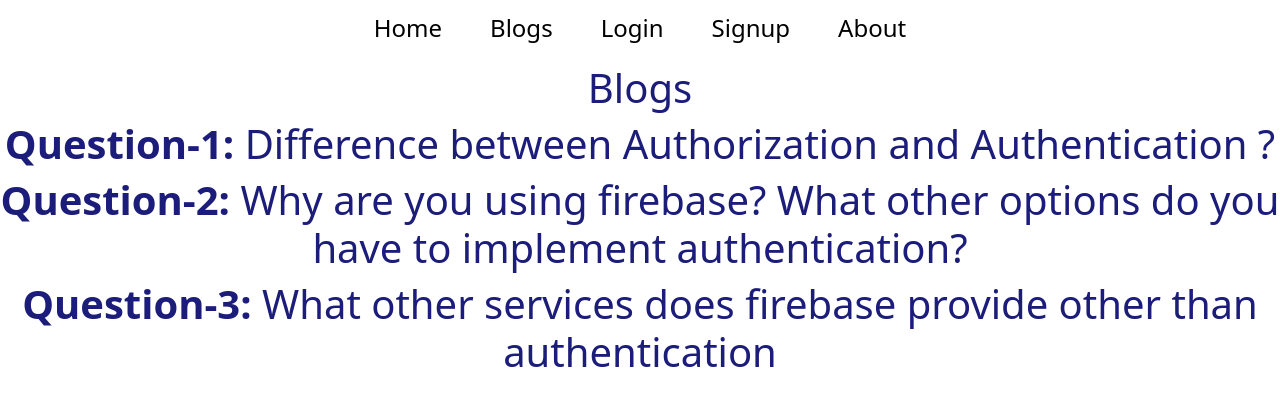
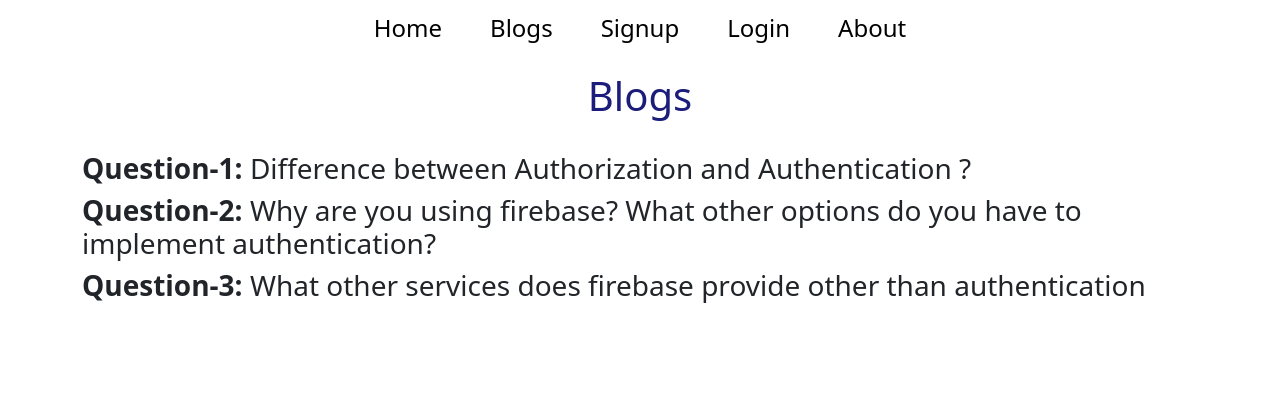
Before and after one commit to zereentabassum/independent-service-provider, a React (Create React App) app: page /blogs in a window 1280 px wide. Shown: the top 406 px of the page. Built offline with nearby package versions, Linux system fonts and the light colour scheme; no server answers.

Commit message:
requireAuth added

```diff
--- a/src/Components/About/About.js
+++ b/src/Components/About/About.js
@@ -4,8 +4,8 @@
 const About = () => {
     return (
         <div className='about w-50 m-auto'>
-            <div className='about-me'>
-            <h1 className='pt-3 pb-5 display-2'>About Me</h1>
+            <div className='about-me text-start'>
+            <h1 className='pt-3 pb-5 display-2 text-center'>About Me</h1>
             <h2><strong className='text-success'>Name: </strong> Zereen Tabassum</h2>
             <h5><strong className='text-success'>My Goal :</strong>My goal is to become a web developer and then getting a job. To achieve this goal, I am working hard to learn web development. I am practicing everyday. When I will be properly skilled at it, I will start applying for jobs. </h5>
             </div>
--- a/src/Components/Blogs/Blogs.js
+++ b/src/Components/Blogs/Blogs.js
@@ -3,11 +3,11 @@
 
 const Blogs = () => {
     return (
-        <div>
-            <h1>Blogs</h1>
-            <h1><strong>Question-1: </strong>  Difference between Authorization and Authentication ?</h1>
-            <h1><strong>Question-2: </strong> Why are you using firebase? What other options do you have to implement authentication?</h1>
-            <h1><strong>Question-3: </strong>  What other services does firebase provide other than authentication</h1>
+        <div className='text-start container'>
+            <h1 className='pt-2 pb-4 text-center'>Blogs</h1>
+            <h3><strong>Question-1: </strong>  Difference between Authorization and Authentication ?</h3>
+            <h3><strong>Question-2: </strong> Why are you using firebase? What other options do you have to implement authentication?</h3>
+            <h3><strong>Question-3: </strong>  What other services does firebase provide other than authentication</h3>
         </div>
     );
 };
--- a/src/Components/Header/Header.js
+++ b/src/Components/Header/Header.js
@@ -1,15 +1,30 @@
+import { signOut } from 'firebase/auth';
 import React from 'react';
+import { Button } from 'react-bootstrap';
+import { useAuthState } from 'react-firebase-hooks/auth';
 import { Link } from 'react-router-dom';
+import auth from '../../firebase.init';
 import './Header.css';
 
 const Header = () => {
+    const [user] = useAuthState(auth);
+
+    const handleSignout = () =>{
+        signOut(auth);
+    }
+
     return (
         <div>
             <nav>
                 <Link className='fs-4 text-decoration-none text-black  px-4' to='/home'>Home</Link>
                 <Link className='fs-4 text-decoration-none text-black  px-4' to='/blogs'>Blogs</Link>
+                <Link className='fs-4 text-decoration-none text-black  px-4' to='/signup'>Signup</Link>
+                {
+                    user?
+                    <Button onClick={handleSignout} className='btn btn-primary'>Sign out</Button>
+                    :
                 <Link className='fs-4 text-decoration-none text-black  px-4' to='/login'>Login</Link>
-                <Link className='fs-4 text-decoration-none text-black  px-4' to='/signup'>Signup</Link>
+                }
                 <Link className='fs-4 text-decoration-none text-black  px-4' to='/about'>About</Link>
             </nav>
         </div>
--- /dev/null
+++ b/src/Components/Loading/Loading.js
@@ -0,0 +1,13 @@
+import React from 'react';
+import { Spinner } from 'react-bootstrap';
+
+const Loading = () => {
+    return (
+        <div style={{height:'300px'}} className='w-100 d-flex justify-content-center align-items-center'>
+              <Spinner animation="border" variant="primary" />
+
+        </div>
+    );
+};
+
+export default Loading;
--- a/src/Components/Login/Login.js
+++ b/src/Components/Login/Login.js
@@ -1,7 +1,7 @@
 import React, { useState } from 'react';
 import { Button, Form } from 'react-bootstrap';
 import { useSignInWithEmailAndPassword } from 'react-firebase-hooks/auth';
-import { Link, useNavigate } from 'react-router-dom';
+import { Link, useLocation, useNavigate } from 'react-router-dom';
 import auth from '../../firebase.init';
 import GoogleLogin from '../GoogleLogin/GoogleLogin';
 import './Login.css';
@@ -11,6 +11,10 @@
     const [email, setEmail] = useState('');
     const [password, setPassword] = useState('');
     const navigate = useNavigate();
+    const location = useLocation();
+    let from = location.state?.from?.pathname || "/";
+
+
     const [
       signInWithEmailAndPassword,
       user,
@@ -30,7 +34,7 @@
         signInWithEmailAndPassword(email, password);
     }
     if(user){
-        navigate('/blogs');
+        navigate(from, { replace: true });
     }
     let loadLogin;
     if (loading) {
--- a/src/Components/RequireAuth/RequireAuth.js
+++ b/src/Components/RequireAuth/RequireAuth.js
@@ -2,12 +2,18 @@
 import { useAuthState } from 'react-firebase-hooks/auth';
 import { Navigate, useLocation } from 'react-router-dom';
 import auth from '../../firebase.init';
+import Loading from '../Loading/Loading';
 
 const RequireAuth = ({children}) => {
-    const [user] = useAuthState(auth);
+    const [user, loading] = useAuthState(auth);
     const location = useLocation()
+    if(loading){
+        return <Loading></Loading>
+    }
+
     if(!user){
         return <Navigate to="/login" state={{ from: location }} replace />;
+
     }
     return children ;
 };
--- a/src/Components/Services/Services.js
+++ b/src/Components/Services/Services.js
@@ -40,7 +40,7 @@
 
     return (
         <div className='m-5 py-5 container service-div'>
-            <h1 className='service-heading  text-primary py-3'>Services</h1>
+            <h1 className='service-heading py-3'>Services</h1>
             <div className='services ms-5'>
             {
              services.map(service=> <Service key={service.id} service={service}></Service>)
```
